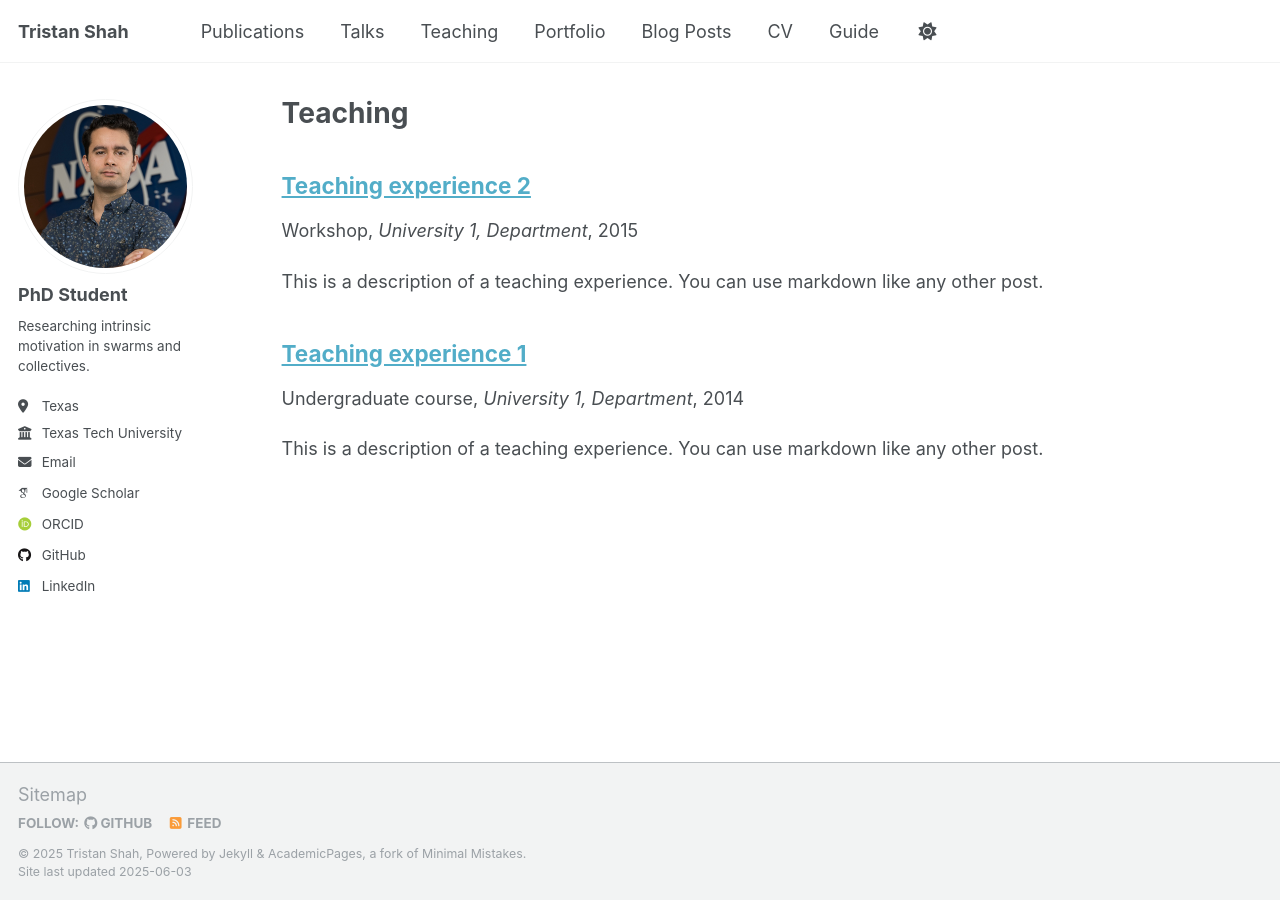
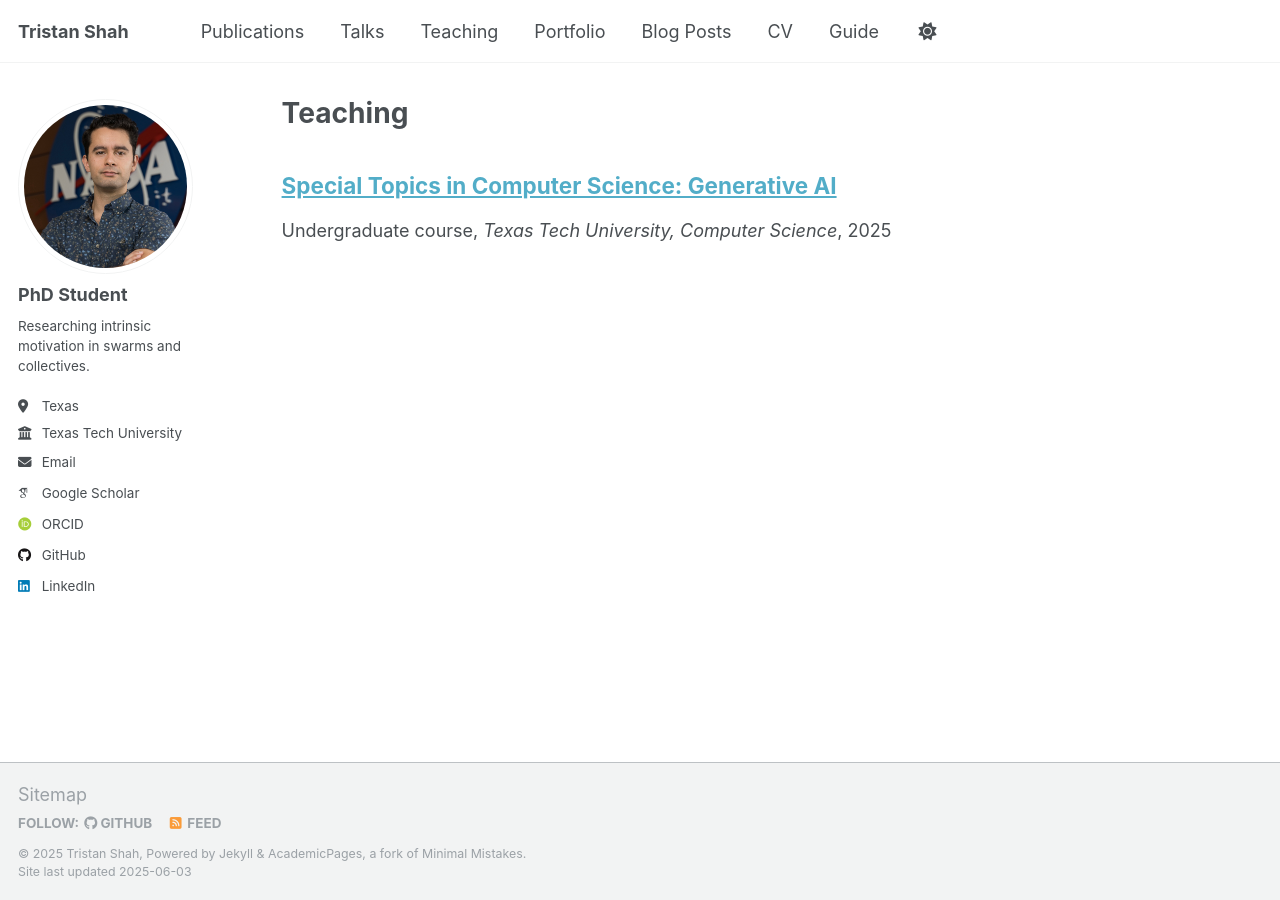
Before and after one commit to gladisor/gladisor.github.io, a Jekyll site: the page built from _pages/teaching.html, in a window 1280 px wide. Built offline with Jekyll 4.4.1, drawn with Linux system fonts in a browser that asks for light colours; some web fonts are replaced.

```diff
--- a/_teaching/2014-spring-teaching-1.md
+++ /dev/null
@@ -1,20 +0,0 @@
----
-title: "Teaching experience 1"
-collection: teaching
-type: "Undergraduate course"
-permalink: /teaching/2014-spring-teaching-1
-venue: "University 1, Department"
-date: 2014-01-01
-location: "City, Country"
----
-
-This is a description of a teaching experience. You can use markdown like any other post.
-
-Heading 1
-======
-
-Heading 2
-======
-
-Heading 3
-======
--- a/_teaching/2015-spring-teaching-2.md
+++ /dev/null
@@ -1,20 +0,0 @@
----
-title: "Teaching experience 2"
-collection: teaching
-type: "Workshop"
-permalink: /teaching/2015-spring-teaching-1
-venue: "University 1, Department"
-date: 2015-01-01
-location: "City, Country"
----
-
-This is a description of a teaching experience. You can use markdown like any other post.
-
-Heading 1
-======
-
-Heading 2
-======
-
-Heading 3
-======
--- /dev/null
+++ b/_teaching/2025-fall-teaching-1.md
@@ -0,0 +1,9 @@
+---
+title: "Special Topics in Computer Science: Generative AI"
+collection: teaching
+type: "Undergraduate course"
+# permalink: /teaching/2014-spring-teaching-1
+venue: "Texas Tech University, Computer Science"
+# date: 2014-01-01
+location: "Lubbock, Texas"
+---
```
Also changed, not shown: _publications/2009-10-01-paper-title-number-1.md (line endings or trailing spaces).
